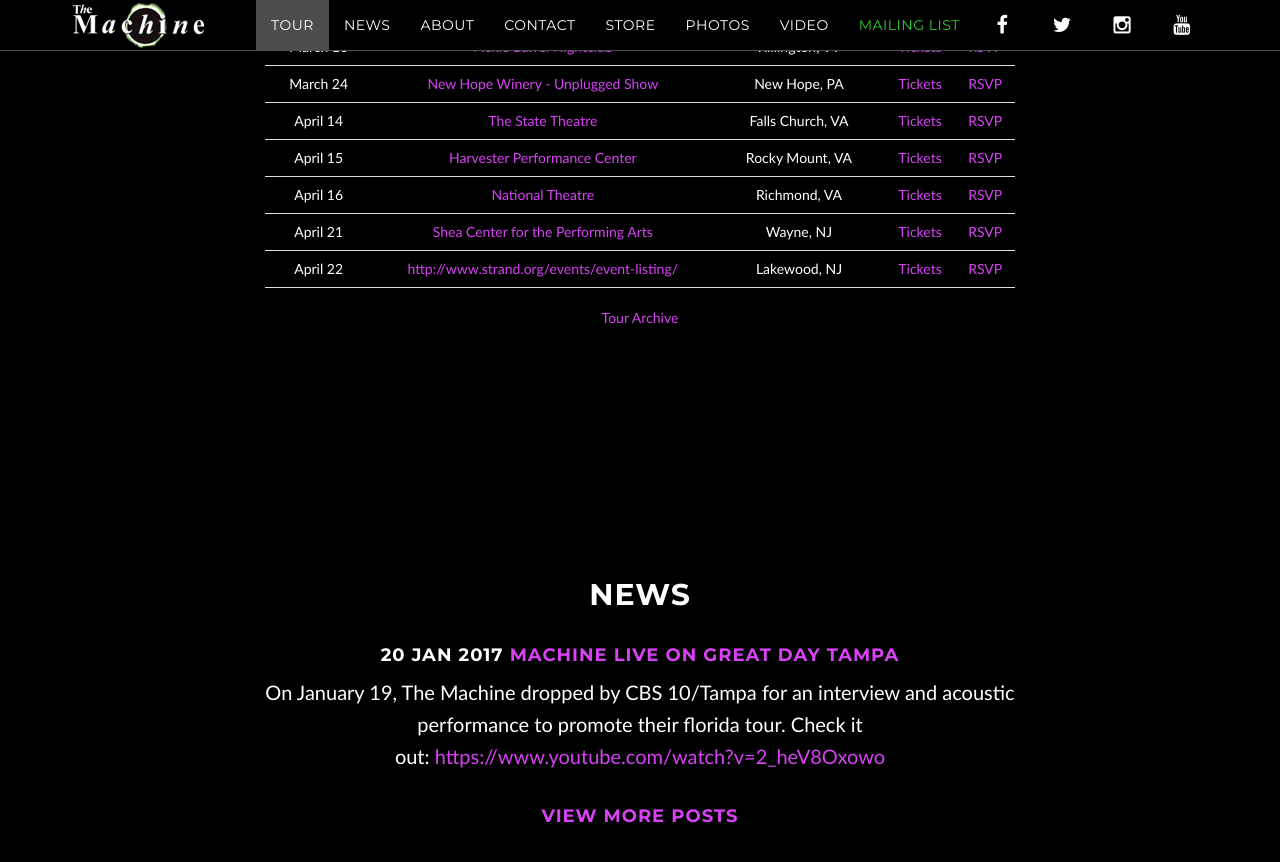
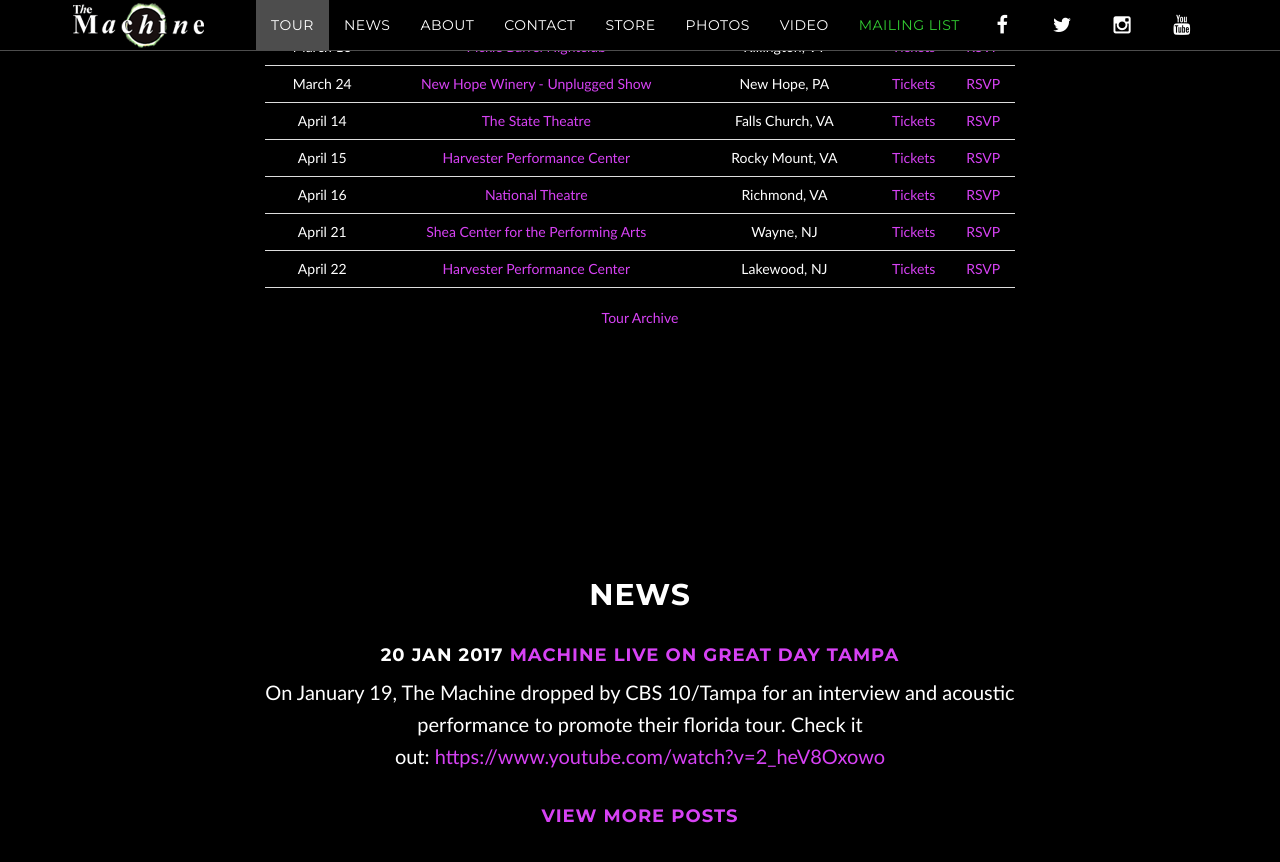
Before and after one commit to machineweb/machineweb.github.io, a Jekyll site: the page built from index.html, in a window 1280 px wide and 900 px high, scrolled down 1212 px. Shown: the top 862 px of the window. Built offline with Jekyll 4.4.1, drawn with Linux system fonts in a browser that asks for light colours; comment, search, counter and statistics services are not loaded.

Commit message:
Updated tour

```diff
--- a/_data/tour.yml
+++ b/_data/tour.yml
@@ -2883,7 +2883,7 @@
     order: "1492232400000"
 
   - date: "April 22 2017"
-    venue: "http://www.strand.org/events/event-listing/"
+    venue: "Harvester Performance Center"
     venue-url: "http://www.strand.org/events/event-listing/"
     location: "Lakewood, NJ"
     tickets-url: "http://www.strand.org/events/event-listing/"
```
